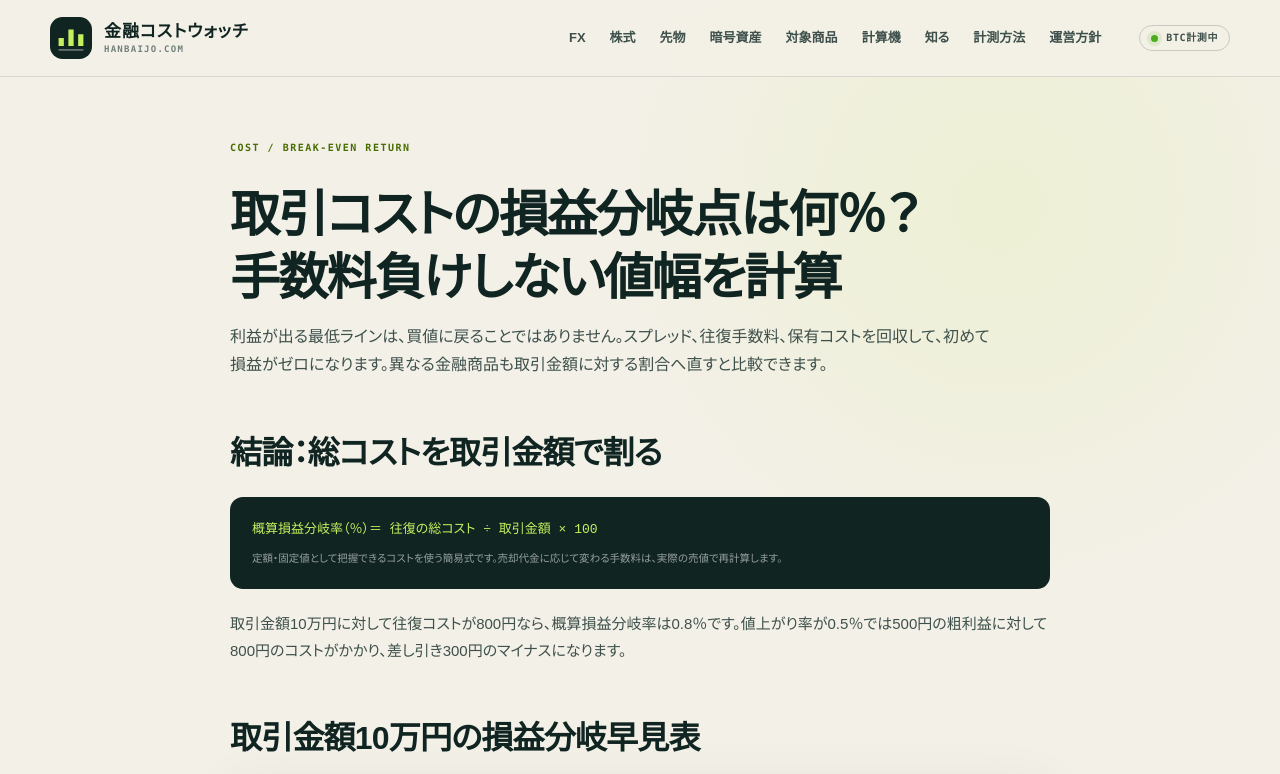
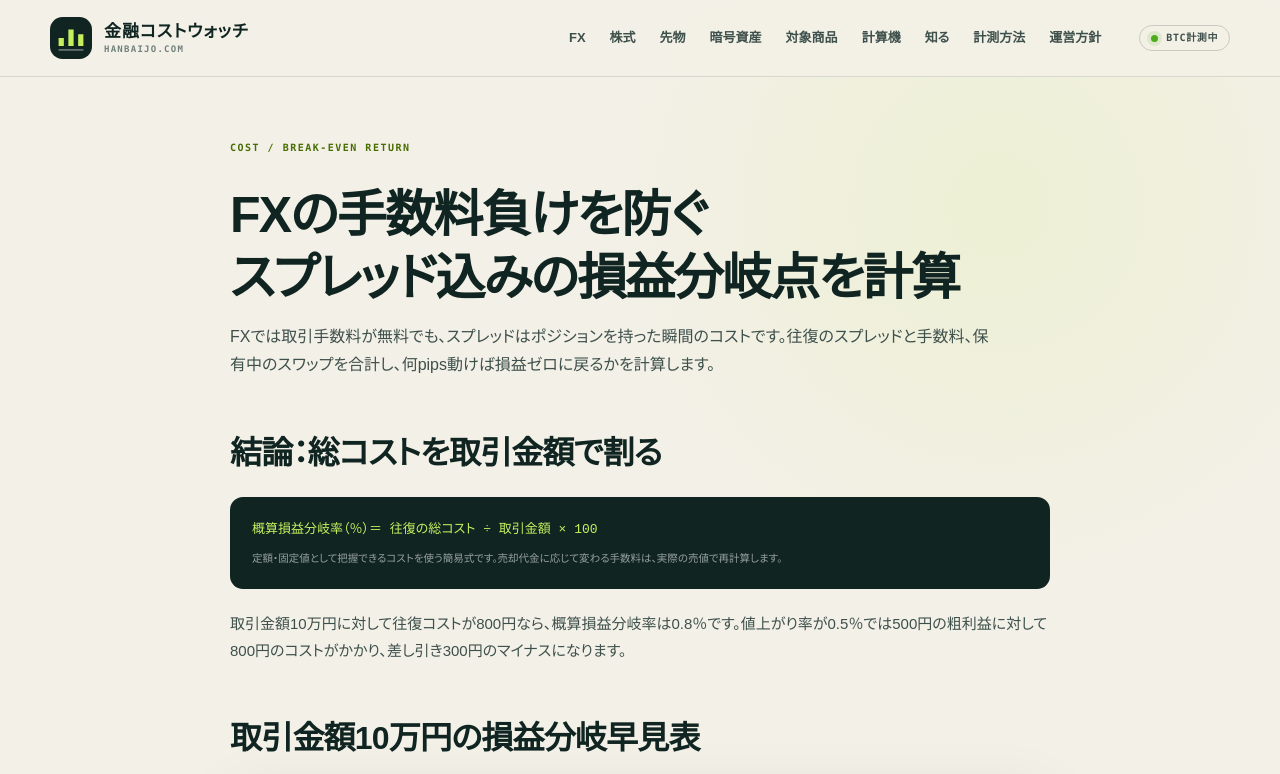
Before and after one commit to mrok18/hanbaijo, a Next.js app: page /articles/trading-cost-break-even-return in a window 1280 px wide. Shown: the top 774 px of the page. Built offline with nearby package versions, Linux system fonts and the light colour scheme.

Commit message:
Improve FX fee loss intent

```diff
--- a/app/articles/posts.ts
+++ b/app/articles/posts.ts
@@ -168,7 +168,7 @@ export const POSTS = [
   { slug: 'jfx-scalping-spread-cost', category: 'FX・JFX', title: 'JFXはスキャルピング向き？米ドル円の時間帯別スプレッドを計算', desc: '米ドル/円0.2銭と早朝5.9銭を、1,000通貨・1万通貨・取引回数ごとの円コストへ換算する。' },
   { slug: 'nikkei225-micro-profit-loss', category: '先物・日経225', title: '日経225マイクロは1円・1ティックでいくら？損益早見表', desc: '日経225マイクロ先物の10倍という取引単位と5円の呼値から、1枚の値動き損益と手数料分岐を計算する。' },
   { slug: 'fx-swap-spread-break-even-days', category: 'FX・スワップ', title: 'FXスワップでスプレッドを回収するまで何日？損益分岐を計算', desc: 'スプレッド相当額を1日分の受取スワップで割り、初期コスト回収日数と為替変動の影響を計算する。' },
-  { slug: 'trading-cost-break-even-return', category: '資金管理・計算', title: '取引コストの損益分岐点は何％？手数料負けしない値幅を計算', desc: '往復手数料、スプレッド、保有コストを取引金額に対する比率へ直し、利益に必要な値幅を計算する。' },
+  { slug: 'trading-cost-break-even-return', category: '資金管理・計算', title: 'FXの手数料負けを防ぐ｜スプレッド込み損益分岐点を計算', desc: 'スプレッド・手数料・保有コストを合算し、FXで損益ゼロに戻る必要な値幅を計算する。' },
   { slug: 'us-stock-yen-sensitivity', category: '米国株・為替', title: '米国株はドル円が1円動くといくら変わる？為替感応度早見表', desc: '保有する米国株のドル評価額から、ドル円が1円・5円・10円動いた場合の円換算額の変化を計算する。' },
   { slug: 'us-stock-loss-yen-depreciation', category: '米国株・為替', title: '米国株が下がっても円換算で利益？円安と損益分岐ドル円', desc: '株価下落と円安を同時に計算し、円換算で利益が残るドル円の境界とコストの影響を整理する。' },
   { slug: 'us-stock-profit-yen-appreciation', category: '米国株・為替', title: '米国株が上がったのに円換算で損？円高と損益分岐ドル円', desc: '株価上昇率と円高を同時に計算し、売買コストを含む円換算損益の見方を整理する。' },
--- a/app/articles/trading-cost-break-even-return/page.tsx
+++ b/app/articles/trading-cost-break-even-return/page.tsx
@@ -4,15 +4,15 @@ import { AFFILIATE_OFFERS } from '@/lib/affiliates';
 
 export const metadata = {
   alternates: { canonical: '/articles/trading-cost-break-even-return' },
-  title: '取引コストの損益分岐点は何％？手数料負けしない値幅を計算',
-  description: '往復手数料、スプレッド、保有コストを取引金額に対する比率へ直し、手数料負けしないために必要な値上がり率を計算します。',
+  title: 'FXの手数料負けを防ぐ｜スプレッド込み損益分岐点を計算',
+  description: 'FXの手数料負けを防ぐため、スプレッドと取引手数料を往復コストへ直し、損益分岐点・必要な値幅を計算します。株・CFD・先物にも応用できる式を整理。',
 };
 
 export default function Page() {
   return <article>
     <p className="page-kicker">COST / BREAK-EVEN RETURN</p>
-    <h1>取引コストの損益分岐点は何％？<br />手数料負けしない値幅を計算</h1>
-    <p className="lede">利益が出る最低ラインは、買値に戻ることではありません。スプレッド、往復手数料、保有コストを回収して、初めて損益がゼロになります。異なる金融商品も取引金額に対する割合へ直すと比較できます。</p>
+    <h1>FXの手数料負けを防ぐ<br />スプレッド込みの損益分岐点を計算</h1>
+    <p className="lede">FXでは取引手数料が無料でも、スプレッドはポジションを持った瞬間のコストです。往復のスプレッドと手数料、保有中のスワップを合計し、何pips動けば損益ゼロに戻るかを計算します。</p>
 
     <h2>結論：総コストを取引金額で割る</h2>
     <div className="formula-box">
```
